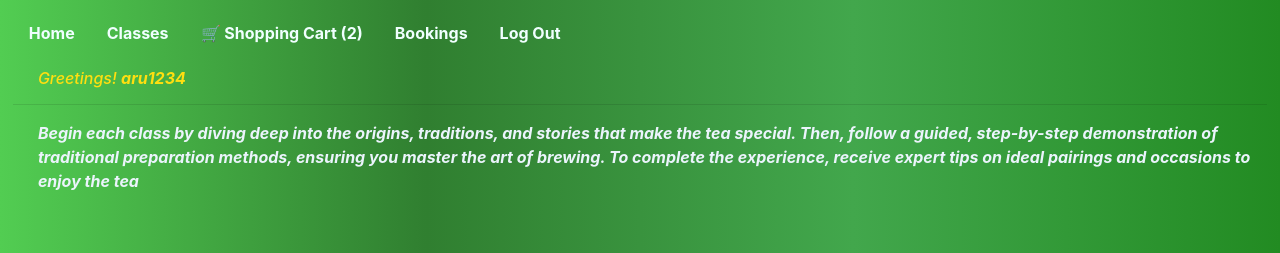
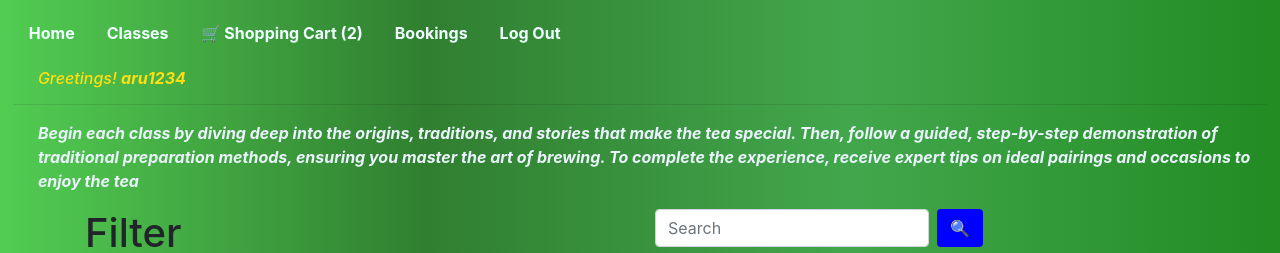
Before and after one commit to Aru12345/Japanese-Tea-Ceremony-Ecom, a Django app: page /tealessons in a window 1280 px wide. Shown: the top 253 px of the page. Run offline with Django 5.2, Linux system fonts and the light colour scheme; a user stored in the database is signed in; data comes from the database, SQL or seed files in the repository; both versions use the stored data as it was after the commit; some libraries are stand-ins or nearby versions.

Commit message:
Search experimentally working

```diff
--- a/teabookings/static/teabookings/functionality.js
+++ b/teabookings/static/teabookings/functionality.js
@@ -6,6 +6,10 @@ document.addEventListener("DOMContentLoaded", function () {
 
     const dateInputs = document.querySelectorAll("input[type='date']");
     const timeInputs = document.querySelectorAll("input[type='time']")
+
+    const searchInput = document.querySelector('.searchinput');
+    const resultsContainer = document.querySelector('#resultsContainer');
+    const csrfToken = document.querySelector('[name=csrfmiddlewaretoken]').value;
 
     // Function to update the cart count dynamically
     function updateCartCount() {
@@ -127,6 +131,25 @@ document.addEventListener("DOMContentLoaded", function () {
         });
     }
 
+    searchInput.addEventListener('input', function () {
+        const query = searchInput.value;
+        fetch('/search/', {
+            method: 'POST',
+            headers: {
+                'Content-Type': 'application/json',
+                'X-CSRFToken': csrfToken, // Add CSRF token to headers
+            },
+            body: JSON.stringify({ search_query: query }),
+        })
+            .then(response => response.json())
+            .then(data => {
+                resultsContainer.innerHTML = data.html;
+            })
+            .catch(error => {
+                console.error('Error fetching search results:', error);
+            });
+    });
+
 
     // Initial call to update the cart count when the page loads
     updateCartCount();
--- a/teabookings/static/teabookings/styles.css
+++ b/teabookings/static/teabookings/styles.css
@@ -48,6 +48,14 @@ body{
     font-weight: bold;
 }
 
+.noresult{
+    margin: 3%;
+    color: rgb(235, 244, 252);
+    font-style: italic;
+    font-weight: bold;
+}
+
+
 .eachcard{
     margin: 4%;
 }
@@ -86,3 +94,7 @@ body{
   color: aliceblue;
   font-style: italic;
 }
+
+.search:hover {
+    transform: scale(1.1); /* Slightly enlarge the button on hover */
+}
--- a/teabookings/templates/teabookings/tealesson.html
+++ b/teabookings/templates/teabookings/tealesson.html
@@ -4,6 +4,36 @@
 {% block body %}
 
    <p class="teah">Begin each class by diving deep into the origins, traditions, and stories that make the tea special. Then, follow a guided, step-by-step demonstration of traditional preparation methods, ensuring you master the art of brewing. To complete the experience, receive expert tips on ideal pairings and occasions to enjoy the tea</p>
+   <div class="container ccon">
+    <div class="row ">
+      <div class="col-lg-6 col-sm-12">
+        <h1>Filter</h1>
+      </div>
+      <div class="col-lg-6 col-sm-12">
+        <form class="form-inline" method="POST" action="{% url 'search_tealessons' %}">
+          {% csrf_token %}
+          <input
+              class="form-control mr-sm-2 searchinput"
+              type="search"
+              placeholder="Search"
+              aria-label="Search"
+              name="search_query"
+              id="search-query"
+          >
+          <button class="btn my-2 my-sm-0 search" style="background-color:blue;" type="submit">🔍</button>
+      </form>
+      <div>
+    </div>
+  </div>
+
+
+    <div id="resultsContainer" class="row">
+       <!-- Dynamic search results will be inserted here -->
+    </div>
+
+
+
+
    <div class="container ccon">
    <div class="row ">
 
--- a/teabookings/urls.py
+++ b/teabookings/urls.py
@@ -12,6 +12,7 @@ urlpatterns = [
     path('checkout/', views.stripe_checkout, name='stripe_checkout'),
     path('success/', views.payment_success, name='payment_success'),
     path("bookings/", views.displaybookings, name="displaybookings"),
+    path('search/', views.search_tealessons, name='search_tealessons'),
     path("login", views.login_view, name="login"),
     path("logout", views.logout_view, name="logout"),
     path("register", views.register, name="register")
--- a/teabookings/views.py
+++ b/teabookings/views.py
@@ -4,6 +4,8 @@ from django.http import HttpResponse, HttpResponseRedirect, JsonResponse
 from django.shortcuts import render, get_object_or_404, redirect
 from django.urls import reverse
 from django.utils.timezone import now
+from django.template.loader import render_to_string
+from django.db.models import Q
 
 import stripe
 from django.conf import settings
@@ -164,6 +166,15 @@ def payment_success(request):
     return render(request, 'teabookings/success.html')
 
 
+def search_tealessons(request):
+    if request.method == "POST":
+        query = request.POST.get('search_query', '')
+    else:
+        query = request.GET.get('search_query', '')
+
+    results = TeaLesson.objects.filter(Q(name__icontains=query)) if query else TeaLesson.objects.all()
+    return render(request, 'teabookings/search_results.html', {'tea': results})
+
 
 def login_view(request):
     if request.method == "POST":
```
Also changed, not shown: teabookings/templates/teabookings/search_results.html (added, +19 -0 lines), db.sqlite3.
